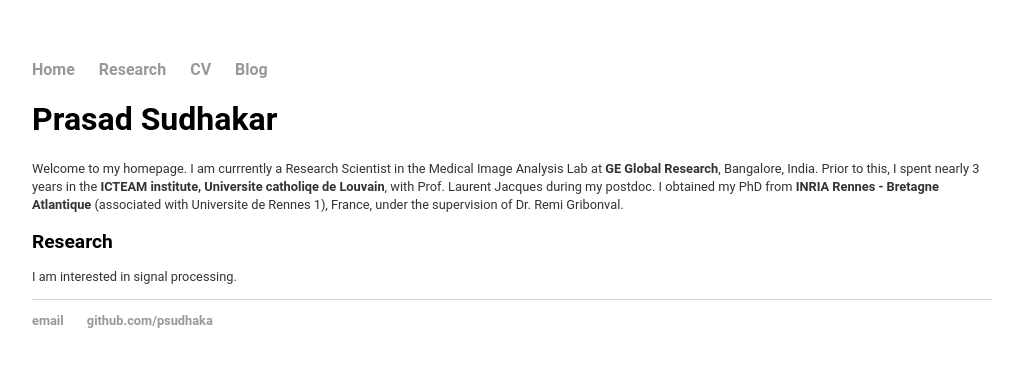
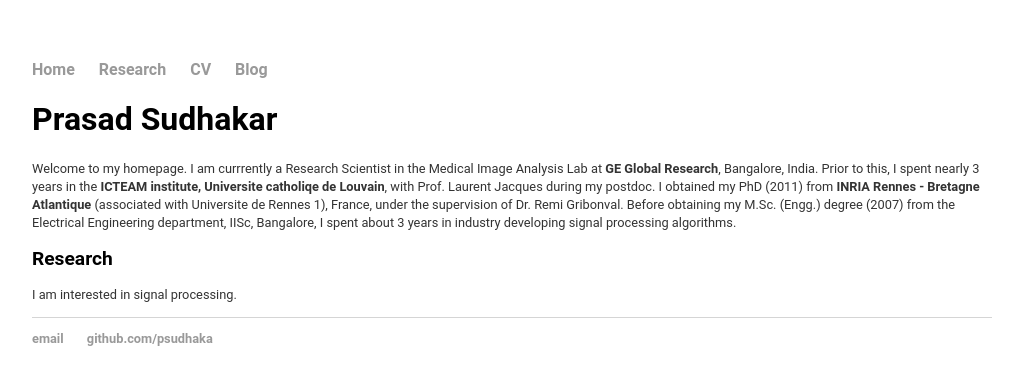
Before and after one commit to psudhaka/psudhaka.github.io, a Jekyll site: the page built from index.html, in a window 1280 px wide. Shown: the top 385 px of the page, without its empty margins (128-1139 px from the left). Built offline with Jekyll 4.4.1, drawn with Linux system fonts in a browser that asks for light colours.

Commit message:
Update index.html

```diff
--- a/index.html
+++ b/index.html
@@ -5,9 +5,16 @@ title: Prasad Sudhakar
 <div class="blurb">
 	<h1>Prasad Sudhakar</h1>
 	<p>Welcome to my homepage. I am currrently a Research Scientist in the Medical Image Analysis Lab at <b>GE Global Research</b>, Bangalore, India. Prior to this, I spent
-	nearly 3 years in the <b>ICTEAM institute, Universite catholiqe de Louvain</b>, with Prof. Laurent Jacques during my postdoc. I obtained my PhD from
+	nearly 3 years in the <b>ICTEAM institute, Universite catholiqe de Louvain</b>, with Prof. Laurent Jacques during my postdoc. I obtained my PhD (2011) from
 	<b>INRIA Rennes - Bretagne Atlantique</b> (associated with Universite de Rennes 1), France,
-	under the supervision of Dr. Remi Gribonval. </p>
+	under the supervision of Dr. Remi Gribonval.
+
+	<!--I obtained M.Sc. (Engg.) degree (2007) from the Electrical Engineering department, IISc, Bangalore. -->
+
+	Before obtaining my M.Sc. (Engg.) degree (2007) from the Electrical Engineering department, IISc, Bangalore, I spent about 3 years in
+	industry developing signal processing algorithms.
+
+	</p>
 
 	<h2>Research</h2>
   	<p>I am interested in signal processing. </p>
```
